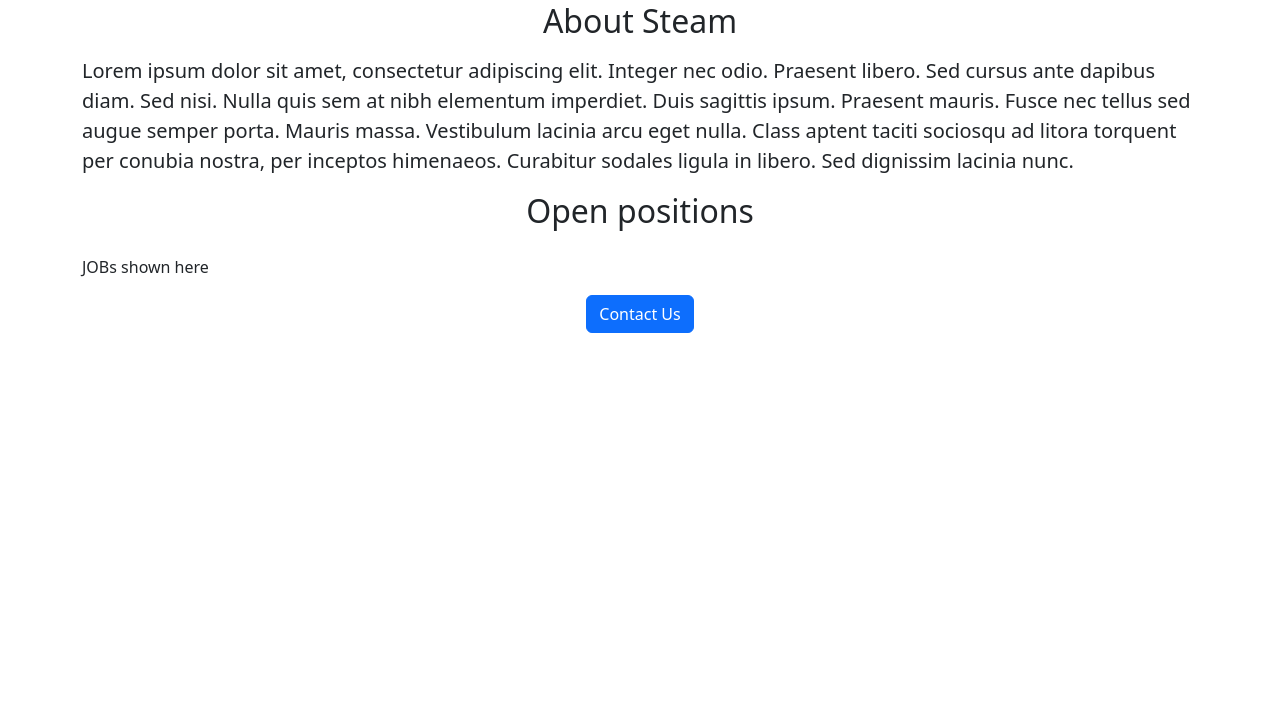
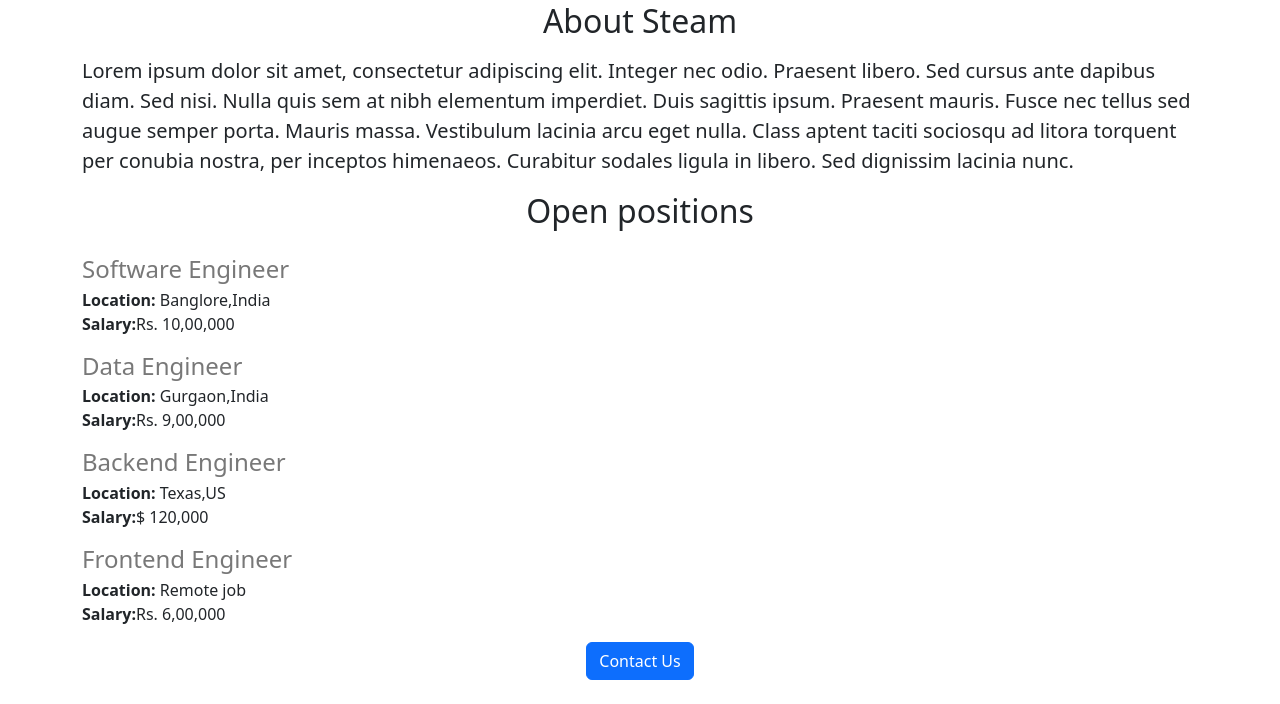
Before and after one commit to Divyanshu-Vaibhav/Career-website, a Flask app: page / in a window 1280 px wide. Shown: the part 840-1544 px from the top of the page. Before the commit the page ends 1173 px from the top, so only its background shows below. Run offline with Flask 3, Linux system fonts and the light colour scheme.

Commit message:
going for brkfast

```diff
--- a/app.py
+++ b/app.py
@@ -1,9 +1,35 @@
 from flask import Flask,render_template
 
 app=Flask(__name__)
+Jobs=[
+  {
+    'id':1,
+    'title': 'Software Engineer',
+    'location':'Banglore,India',
+    'salary':'Rs. 10,00,000'
+  },
+   {
+    'id':2,
+    'title': 'Data Engineer',
+    'location':'Gurgaon,India',
+    'salary':'Rs. 9,00,000'
+  } ,
+{
+    'id':3,
+    'title': 'Backend Engineer',
+    'location':'Texas,US',
+    'salary':'$ 120,000'
+  },
+{
+    'id':4,
+    'title': 'Frontend Engineer',
+    'location':'Remote job',
+    'salary':'Rs. 6,00,000'
+  }
+]
 @app.route("/")
 def hello():
-  return render_template('home.html')
+  return render_template('home.html',jobs=Jobs)
 
 
 if __name__=="__main__":
--- a/templates/home.html
+++ b/templates/home.html
@@ -17,8 +17,29 @@
     <p class="lead">Lorem ipsum dolor sit amet, consectetur adipiscing elit. Integer nec odio. Praesent libero. Sed cursus ante dapibus diam. Sed nisi. Nulla quis sem at nibh elementum imperdiet. Duis sagittis ipsum. Praesent mauris. Fusce nec tellus sed augue semper porta. Mauris massa. Vestibulum lacinia arcu eget nulla. Class aptent taciti sociosqu ad litora torquent per conubia nostra, per inceptos himenaeos. Curabitur sodales ligula in libero. Sed dignissim lacinia nunc.
 </p>
     <h2 class="text-center mt-2 mb-4">Open positions</h2>
-    <p>JOBs shown here</p>
-   <div style="text-align:center;"><button class="btn btn-primary mb-4">Contact Us</button ></div></div>
+    <p>
+      <div>
+      {%for job in jobs%}
+      <div style="margin-bottom:16px">
+        <div>
+        <h4 style="color:rgb(120,120,120); margin-bottom:4px">{{job['title']}}</h4>
+        </div>
+        <div>
+        <b>Location:
+        </b>{{job['location']}}
+          </div>
+          <div>
+        <b>Salary:</b>{{job['salary']}}
+            </div>
+      </div>
+      {% endfor %}
+      </div>
+    </p>
+   <div style="text-align:center;">
+     <button class="btn btn-primary mb-4">Contact Us</button >
+   </div>
+    </div>
+
 
   </body>
 </html>
```
